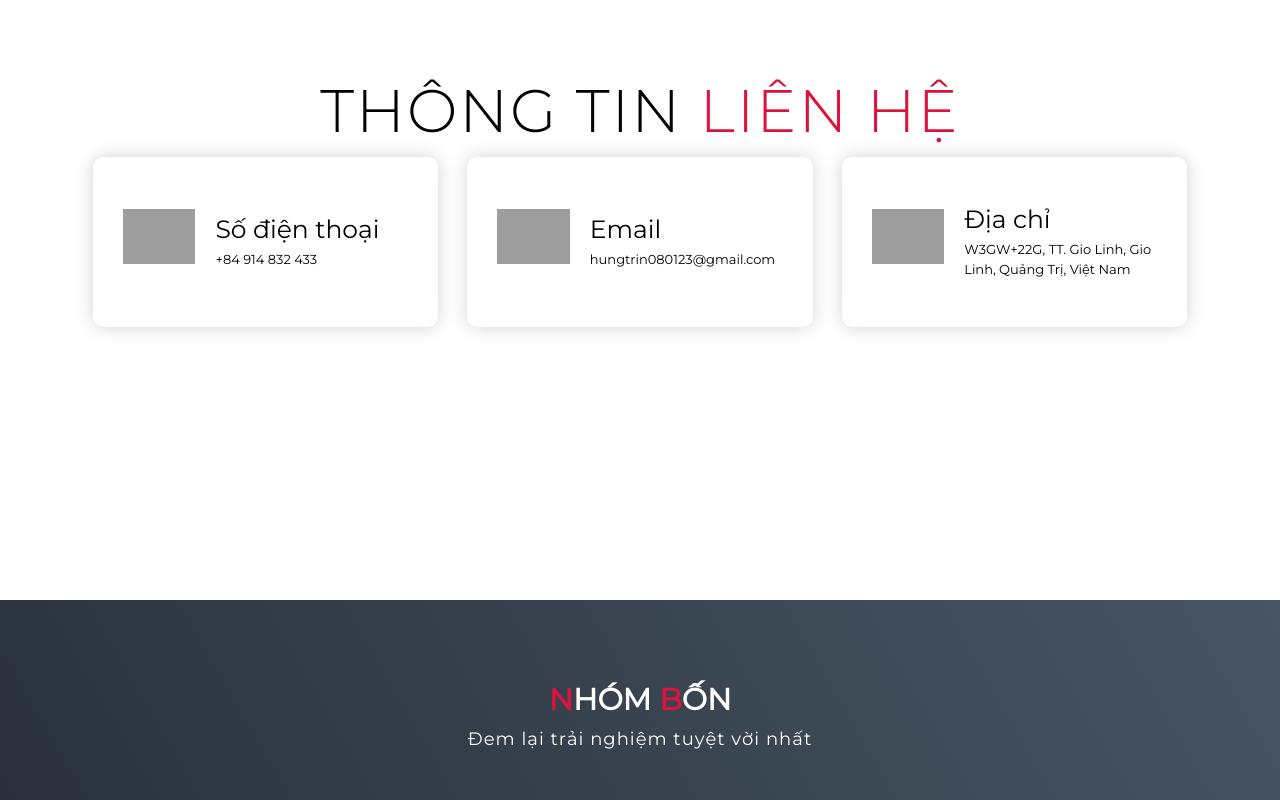
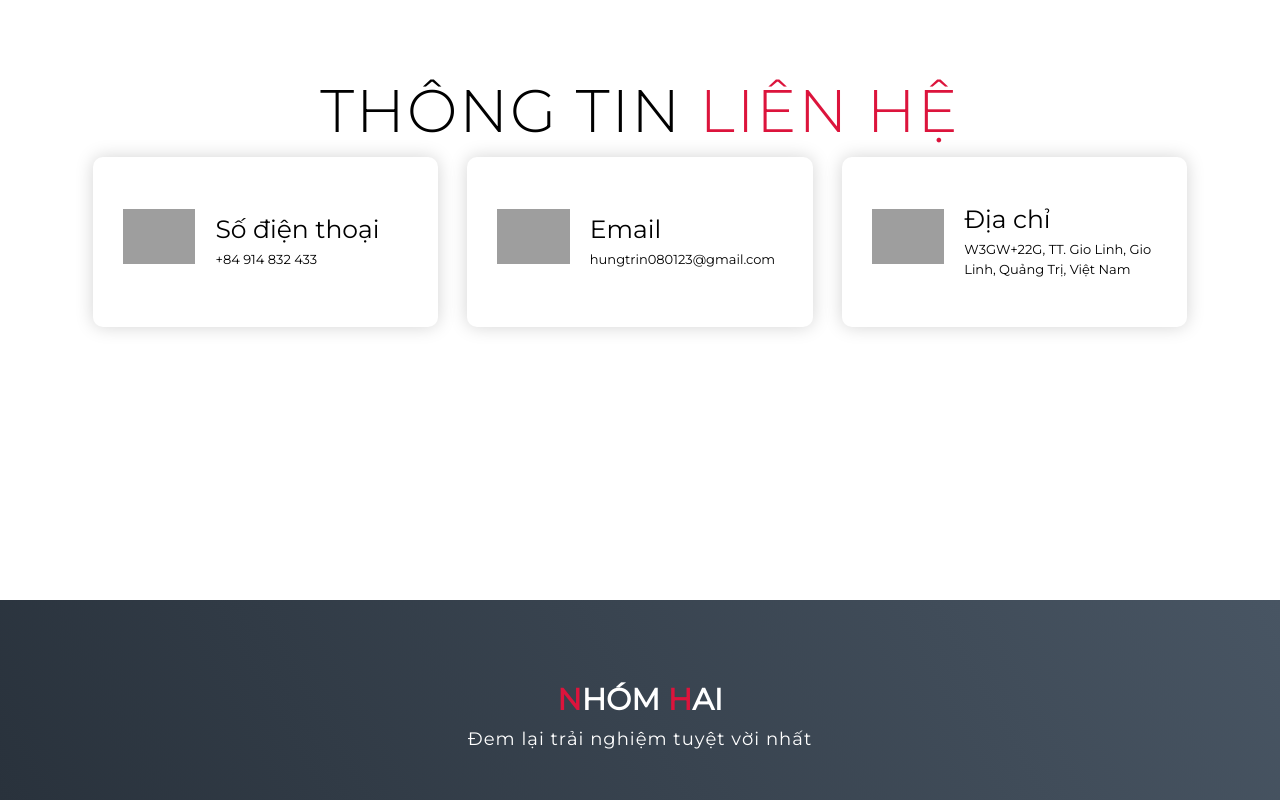
Before and after one commit to Rumble114/Diadaovinhmoc, a plain HTML site: page index.html in a window 1280 px wide. Shown: the part 6777-7577 px from the top of the page. Drawn offline with Linux system fonts and the light colour scheme; grey boxes are pictures that could not be loaded.

Commit message:
Update index.html

```diff
--- a/index.html
+++ b/index.html
@@ -216,7 +216,7 @@
   <section id="footer">
     <div class="footer container">
       <div class="brand">
-        <h1><span>N</span>hóm <span>B</span>ốn</h1>
+        <h1><span>N</span>hóm <span>H</span>ai</h1>
       </div>
       <h2>Đem lại trải nghiệm tuyệt vời nhất</h2>
     </div>
```
